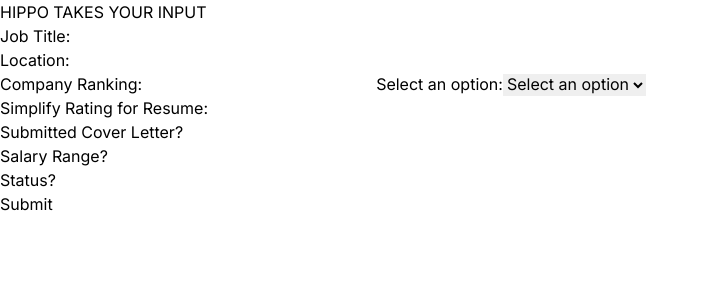
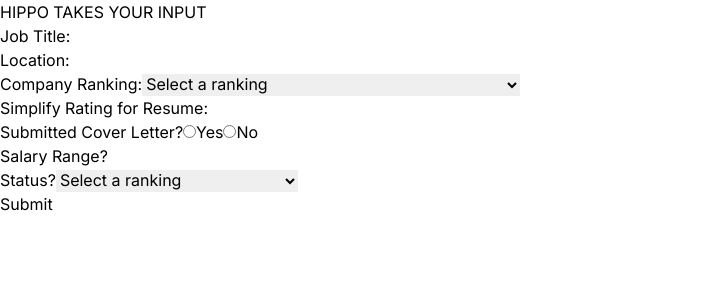
Before and after one commit to lbp-2492/job-app-predictions, a Next.js app in the folder hippo-predicts-jobs/: page /input in a window 1280 px wide. Shown: the top 300 px of the page, without its empty margins (0-709 px from the left). Built offline with nearby package versions, Linux system fonts and the light colour scheme.

Commit message:
finished input form

```diff
--- a/hippo-predicts-jobs/src/app/input/page.tsx
+++ b/hippo-predicts-jobs/src/app/input/page.tsx
@@ -2,10 +2,16 @@
 import { useState } from 'react';
 
 export default function Input() {
-  const [selectedOption, setSelectedOption] = useState<string>('');
+  const [CRselectedOption, CRsetSelectedOption] = useState<string>('');
 
-  const handleChange = (event: React.ChangeEvent<HTMLSelectElement>) => {
-    setSelectedOption(event.target.value);
+  const CRhandleChange = (event: React.ChangeEvent<HTMLSelectElement>) => {
+    CRsetSelectedOption(event.target.value);
+  };
+
+  const [SselectedOption, SsetSelectedOption] = useState<string>('');
+
+  const ShandleChange = (event: React.ChangeEvent<HTMLSelectElement>) => {
+    SsetSelectedOption(event.target.value);
   };
 
   return (
@@ -22,39 +28,50 @@ export default function Input() {
           <br />
           <label>
             Location:
-            <input type="email" name="email" required />
+            <input type="text" name="location" required />
           </label>
           <br />
           <label>
             Company Ranking:
-            <input type="email" name="email" required />
-            Select an option:
-            <select name="option" value={selectedOption} onChange={handleChange} required>
-            <option value="" disabled>Select an option</option>
-            <option value="option1">Option 1</option>
-            <option value="option2">Option 2</option>
-            <option value="option3">Option 3</option>
-          </select>
+            <select name="option" value={CRselectedOption} onChange={CRhandleChange} required>
+              <option value="" disabled>Select a ranking</option>
+              <option value="option1">Fortune 500 type shi</option>
+              <option value="option2">Startup</option>
+              <option value="option3">Mid tier type shi (places that aren't tech based)</option>
+              <option value="option3">Easy shi</option>
+            </select>
           </label>
           <br />
           <label>
             Simplify Rating for Resume:
-            <input type="email" name="email" required />
+            <input type="number" name="rating" required />
           </label>
           <br />
           <label>
             Submitted Cover Letter?
-            <input type="email" name="email" required />
+            <label className="">
+              <input type="radio" name="response" value="yes" required></input>
+              <span className="">Yes</span>
+              <input type="radio" name="response" value="no" required></input>
+              <span className="">No</span>
+            </label>
           </label>
           <br />
           <label>
             Salary Range?
-            <input type="email" name="email" required />
+            <input type="number" name="range" required />
           </label>
           <br />
           <label>
             Status?
-            <input type="email" name="email" required />
+            <select name="option" value={SselectedOption} onChange={ShandleChange} required>
+              <option value="" disabled>Select a ranking</option>
+              <option value="option1">Accepted</option>
+              <option value="option2">Rejected</option>
+              <option value="option3">Call Back</option>
+              <option value="option4">Ghosted (more than a month)</option>
+              <option value="option4">Response</option>
+            </select>
           </label>
           <br />
           <button type="submit">Submit</button>
```
Also changed, not shown: 1 other file (tests, documents, lock files or other folders).
